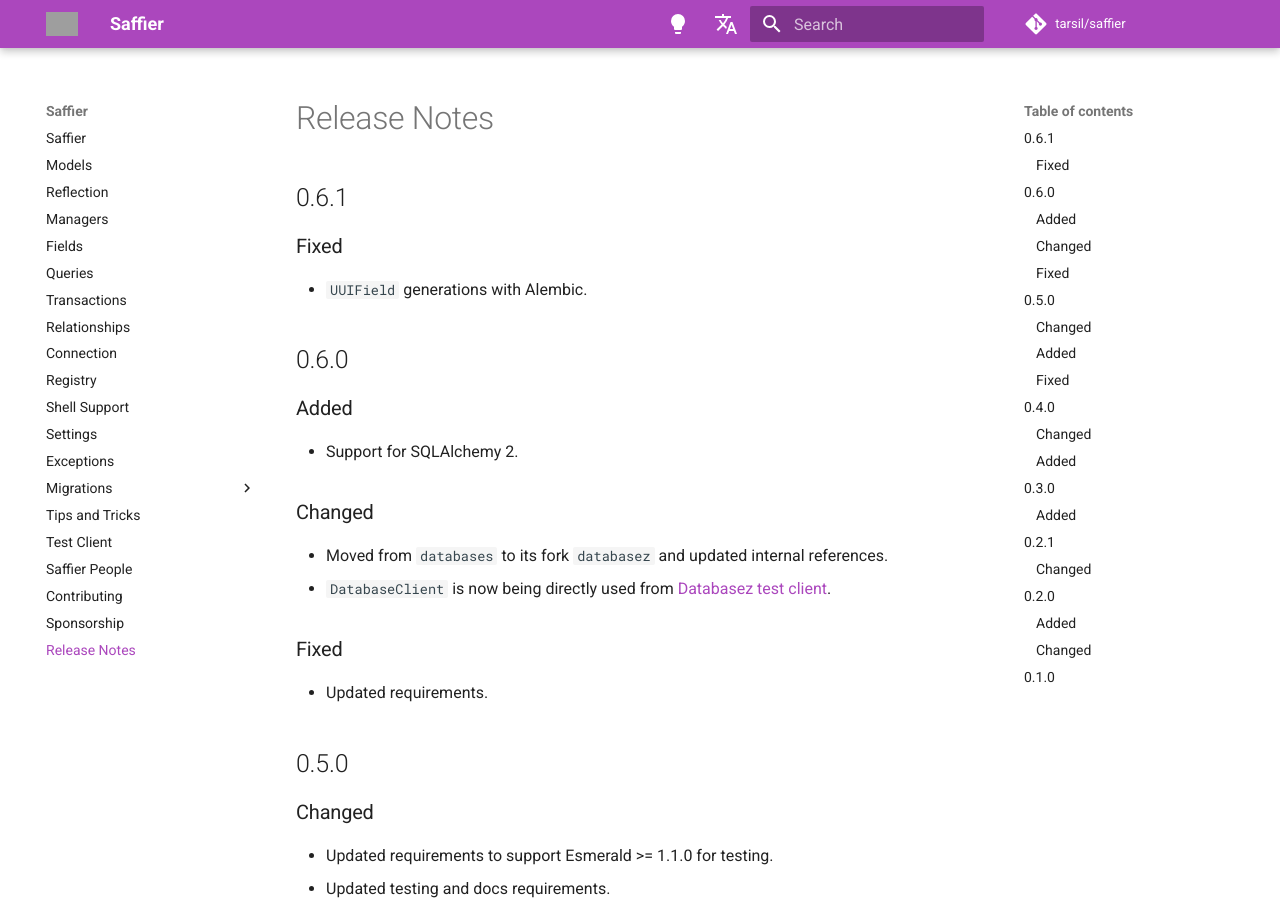
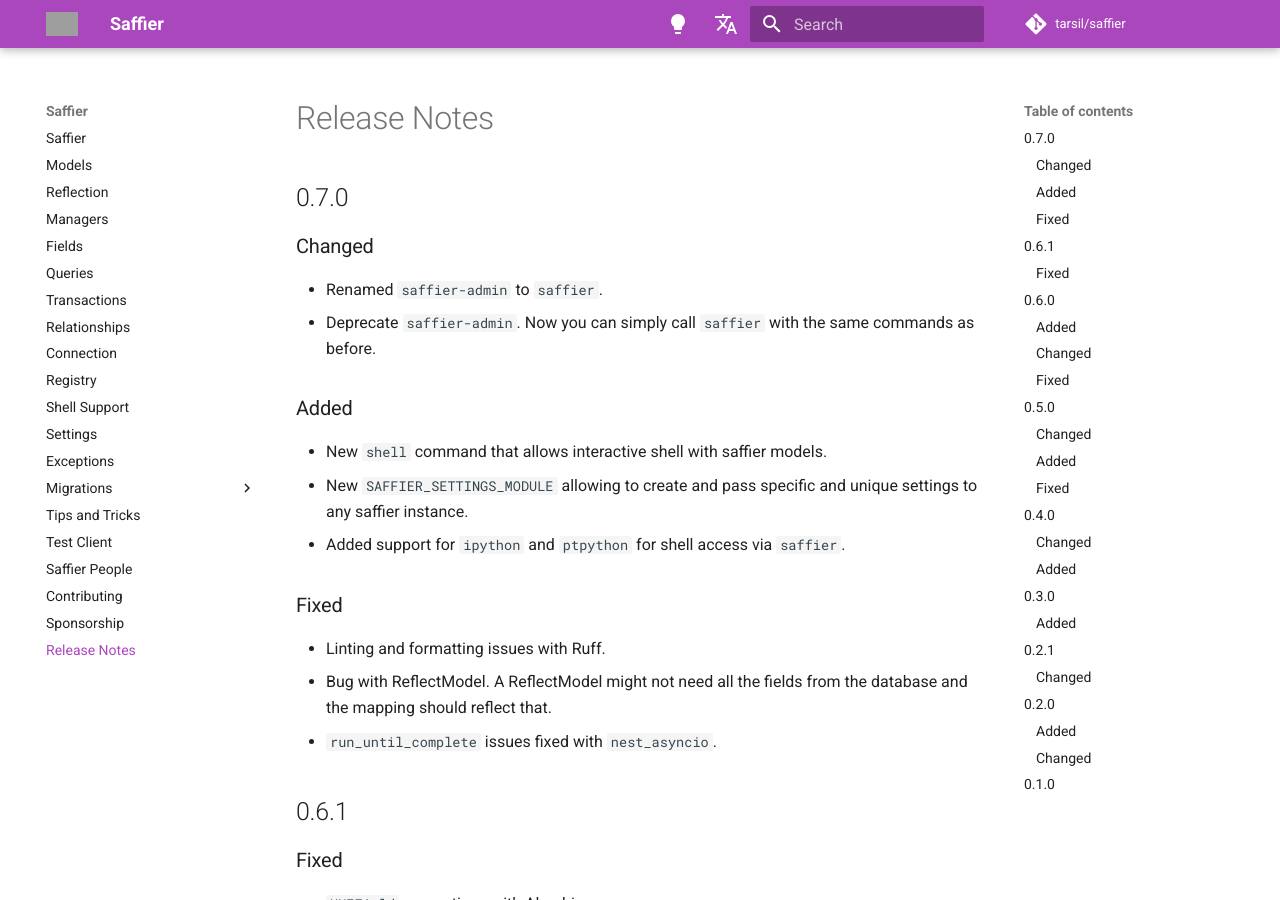
Before and after one commit to tarsil/saffier, an MkDocs documentation site: the page built from docs/release-notes.md, in a window 1280 px wide and 900 px high. Built offline with MkDocs 1.6.1 and Material for MkDocs 9.7.7, drawn with Linux system fonts in a browser that asks for light colours; comment, search, counter and statistics services are not loaded; grey boxes are pictures that could not be loaded.

Commit message:
🔝 Bump release to 0.7.0

```diff
--- a/docs/release-notes.md
+++ b/docs/release-notes.md
@@ -1,4 +1,25 @@
 # Release Notes
+
+## 0.7.0
+
+### Changed
+
+- Renamed `saffier-admin` to `saffier`.
+- Deprecate `saffier-admin`. Now you can simply call `saffier` with the same commands
+as before.
+
+### Added
+
+- New `shell` command that allows interactive shell with saffier models.
+- New `SAFFIER_SETTINGS_MODULE` allowing to create and pass specific and unique settings
+to any saffier instance.
+- Added support for `ipython` and `ptpython` for shell access via `saffier`.
+
+### Fixed
+
+- Linting and formatting issues with Ruff.
+- Bug with ReflectModel. A ReflectModel might not need all the fields from the database and the mapping should reflect that.
+- `run_until_complete` issues fixed with `nest_asyncio`.
 
 ## 0.6.1
 
--- a/saffier/__init__.py
+++ b/saffier/__init__.py
@@ -1,4 +1,4 @@
-__version__ = "0.6.1"
+__version__ = "0.7.0"
 
 from saffier.conf import settings
 from saffier.conf.global_settings import SaffierSettings
```
